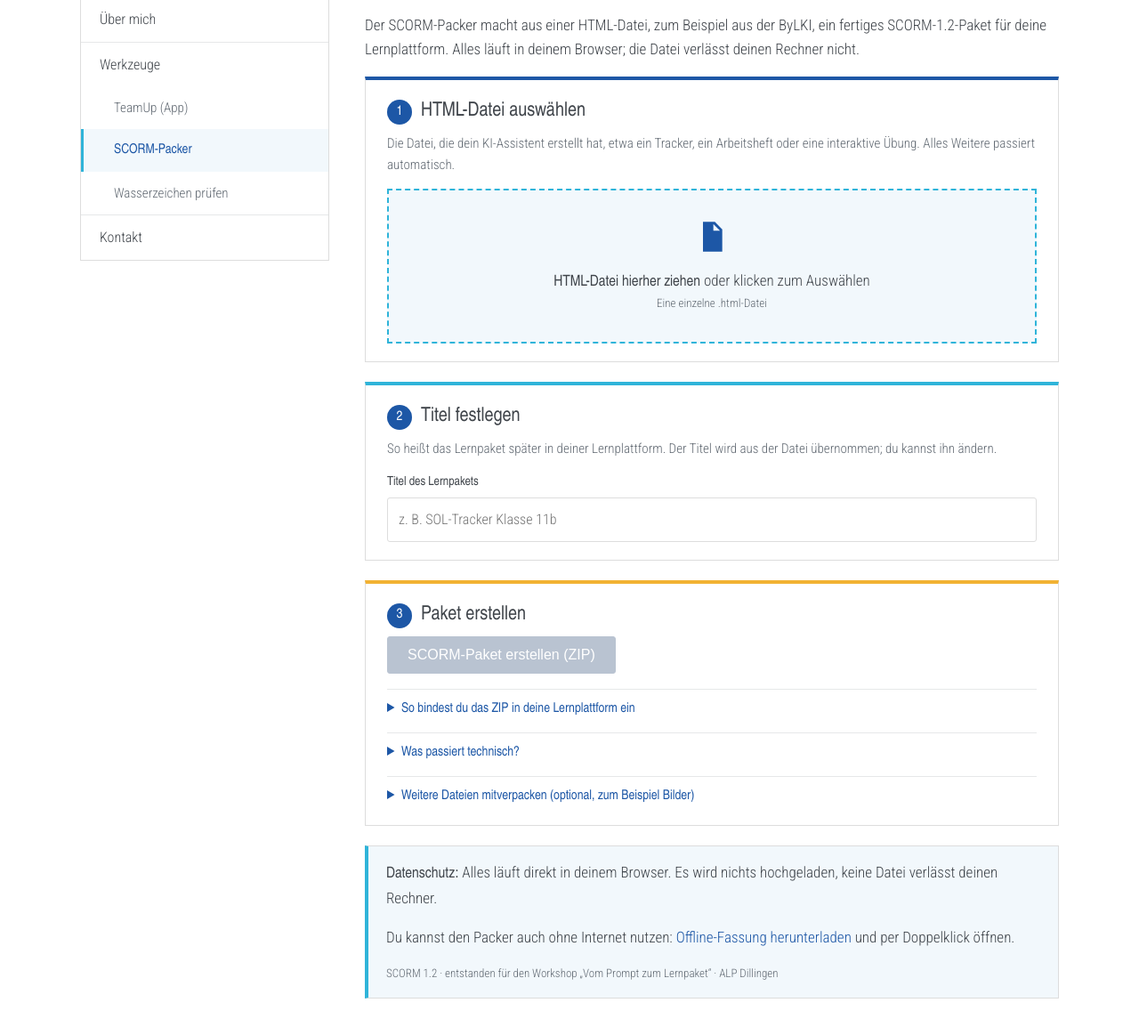
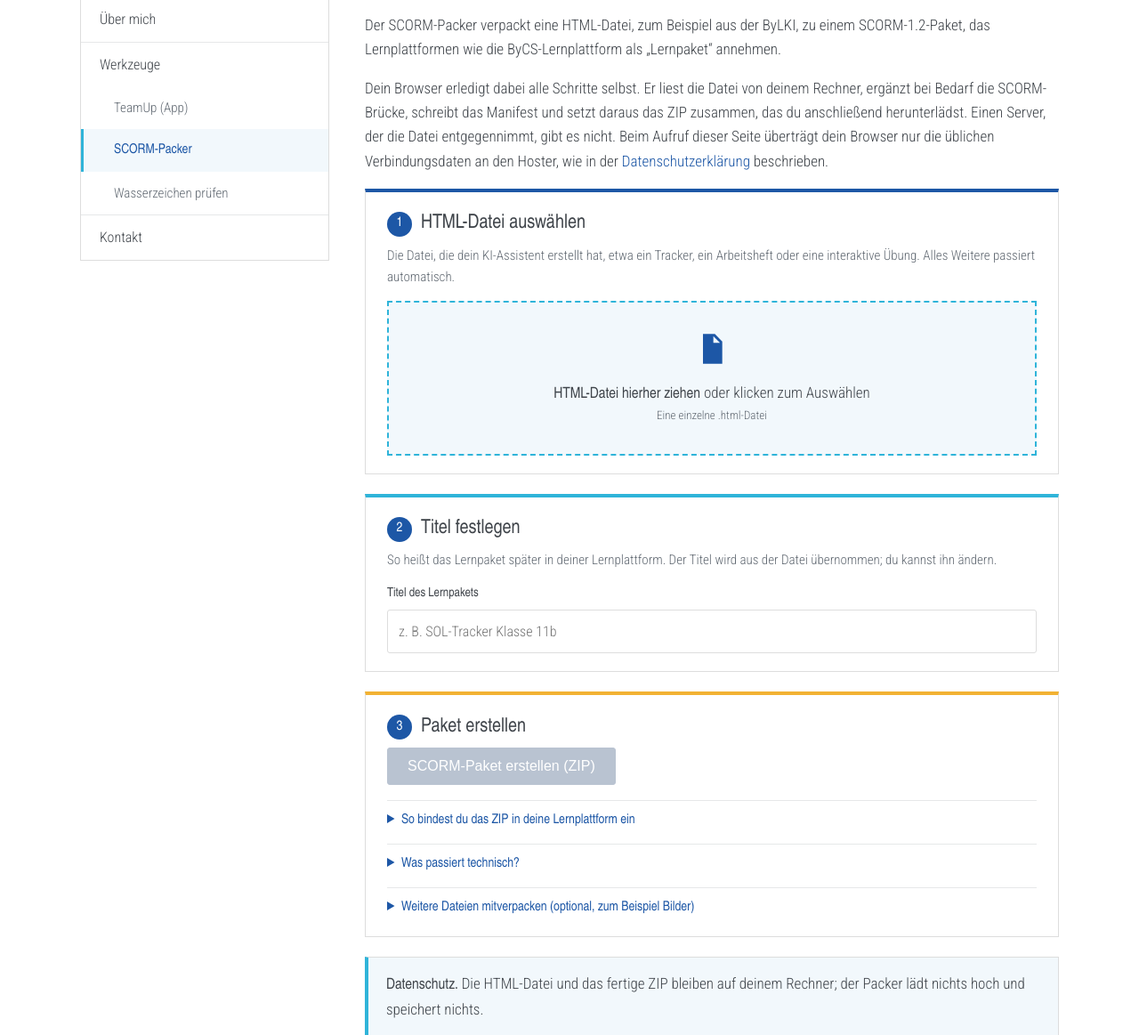
Before and after one commit to SebOlic-Vader/website, an Eleventy site: page src/scorm-packer/index.njk in a window 1280 px wide. Shown: the part 497-1660 px from the top of the page at 89% size. Built offline with nearby package versions, Linux system fonts and the light colour scheme; Eleventy itself is replaced by a stand-in of ours; files that its build step writes are made by us from their sources; a web font is replaced by a local one.

Commit message:
SCORM-Packer: Einleitung erklärt den Ablauf im Browser genauer

```diff
--- a/src/scorm-packer/index.njk
+++ b/src/scorm-packer/index.njk
@@ -10,7 +10,8 @@ description: "Der SCORM-Packer macht aus einer HTML-Datei, zum Beispiel aus der
 ---
 <article class="text packer">
   <h1>SCORM-Packer</h1>
-  <p>Der SCORM-Packer macht aus einer HTML-Datei, zum Beispiel aus der ByLKI, ein fertiges SCORM-1.2-Paket für deine Lernplattform. Alles läuft in deinem Browser; die Datei verlässt deinen Rechner nicht.</p>
+  <p>Der SCORM-Packer verpackt eine HTML-Datei, zum Beispiel aus der ByLKI, zu einem SCORM-1.2-Paket, das Lernplattformen wie die ByCS-Lernplattform als „Lernpaket“ annehmen.</p>
+  <p>Dein Browser erledigt dabei alle Schritte selbst. Er liest die Datei von deinem Rechner, ergänzt bei Bedarf die SCORM-Brücke, schreibt das Manifest und setzt daraus das ZIP zusammen, das du anschließend herunterlädst. Einen Server, der die Datei entgegennimmt, gibt es nicht. Beim Aufruf dieser Seite überträgt dein Browser nur die üblichen Verbindungsdaten an den Hoster, wie in der <a href="/datenschutz/">Datenschutzerklärung</a> beschrieben.</p>
 
   <section class="packer__schritt">
     <h2><span class="packer__nummer">1</span>HTML-Datei auswählen</h2>
@@ -64,7 +65,7 @@ description: "Der SCORM-Packer macht aus einer HTML-Datei, zum Beispiel aus der
   </section>
 
   <div class="kasten packer__fuss">
-    <p><strong>Datenschutz:</strong> Alles läuft direkt in deinem Browser. Es wird nichts hochgeladen, keine Datei verlässt deinen Rechner.</p>
+    <p><strong>Datenschutz.</strong> Die HTML-Datei und das fertige ZIP bleiben auf deinem Rechner; der Packer lädt nichts hoch und speichert nichts.</p>
     <p>Du kannst den Packer auch ohne Internet nutzen: <a href="/scorm-packer/SCORM-Packer.html" download>Offline-Fassung herunterladen</a> und per Doppelklick öffnen.</p>
     <p class="packer__klein">SCORM 1.2 · entstanden für den Workshop „Vom Prompt zum Lernpaket“ · ALP Dillingen</p>
   </div>
```
